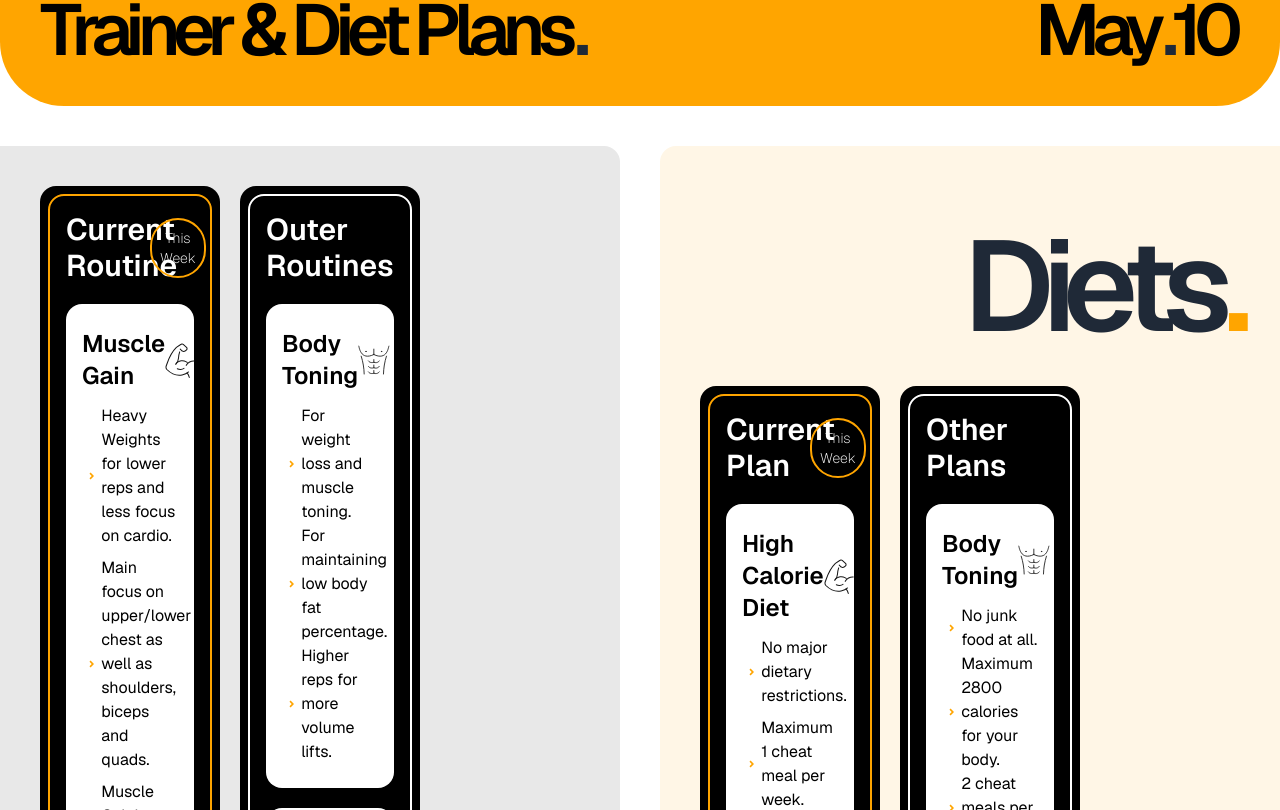
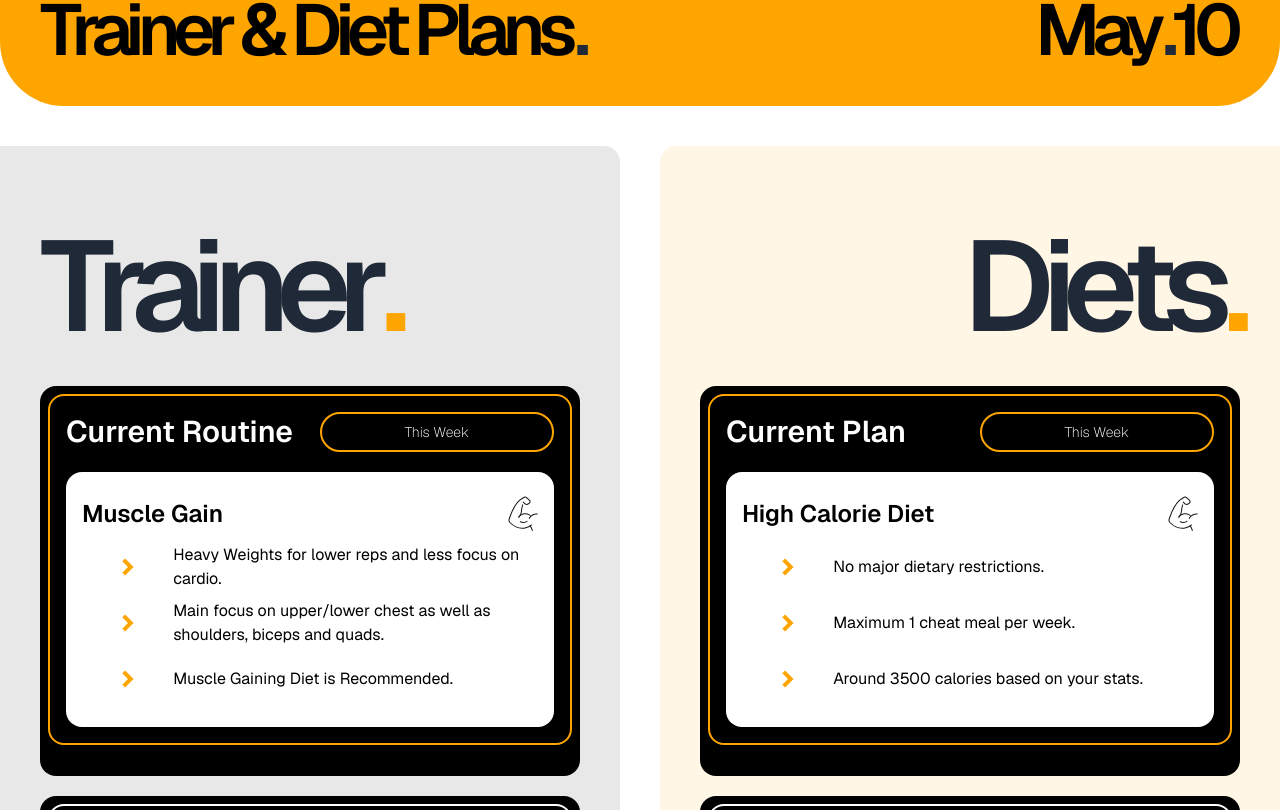
Before and after one commit to AbeerRao/palestra-ncrypt, a Next.js app: page /trainer in a window 1280 px wide. Shown: the part 230-1040 px from the top of the page. Built offline with nearby package versions, Linux system fonts and the light colour scheme.

Commit message:
laptop pe bhi chalega

```diff
--- a/src/components/ActiveBlackBox.js
+++ b/src/components/ActiveBlackBox.js
@@ -5,7 +5,7 @@ import { RiArrowDropRightLine } from "react-icons/ri";
 function ActiveBlackBox({ allInfo }) {
 
     const styles = {
-        main: "w-1/3 h-full bg-black p-2 rounded-2xl",
+        main: "2xl:w-1/3 w-full h-full bg-black p-2 rounded-2xl",
         mainDiv: "flex flex-col items-center justify-between text-white border-2 space-y-5 border-accent rounded-2xl p-4",
         topInfo: "w-full flex flex-row items-center justify-between space-x-5",
         sideTitle: "w-1/2 text-sm font-extralight border-2 border-accent rounded-full p-2 text-center",
--- a/src/components/OtherBlackBox.js
+++ b/src/components/OtherBlackBox.js
@@ -5,7 +5,7 @@ import { RiArrowDropRightLine } from "react-icons/ri";
 function OtherBlackBox({ allInfo }) {
 
     const styles = {
-        main: "w-1/3 h-full bg-black p-2 rounded-2xl no-scrollbar overflow-y-auto",
+        main: "2xl:w-1/3 w-full h-full bg-black p-2 rounded-2xl no-scrollbar overflow-y-auto",
         mainDiv: "flex flex-col items-center justify-between text-white border-2 space-y-5 border-white rounded-2xl p-4 no-scrollbar overflow-y-auto",
         topInfo: "w-full flex flex-row items-center justify-between space-x-5",
         middleDiv: "flex flex-col items-center w-full h-1/2 bg-white rounded-2xl space-y-3 px-4 py-6 text-black",
--- a/src/components/TrainerDiets.js
+++ b/src/components/TrainerDiets.js
@@ -42,7 +42,7 @@ function TrainerDiets() {
 
     const styles = {
         main: "w-1/2 h-full flex flex-col items-end justify-between p-10 bg-[#fff6e6] rounded-l-2xl overflow-hidden",
-        topDiv: "flex flex-row items-center space-x-5 w-full h-4/5"
+        topDiv: "flex flex-col 2xl:flex-row items-center space-x-0 space-y-5 2xl:space-y-0 2xl:space-x-5 w-full h-4/5"
     }
 
     return (
--- a/src/components/TrainerPlans.js
+++ b/src/components/TrainerPlans.js
@@ -42,8 +42,8 @@ function TrainerPlans() {
     }
 
     const styles = {
-        main: "w-1/2 h-full flex flex-col items-start justify-between p-10 bg-[#E8E8E8] rounded-r-2xl overflow-hidden",
-        topDiv: "flex flex-row items-center space-x-5 w-full h-4/5"
+        main: "w-1/2 h-full flex flex-col-reverse 2xl:flex-col items-start justify-between p-10 bg-[#E8E8E8] rounded-r-2xl overflow-hidden",
+        topDiv: "flex flex-col 2xl:flex-row items-center space-x-0 space-y-5 2xl:space-y-0 2xl:space-x-5 w-full h-4/5"
     }
 
     return (
```
